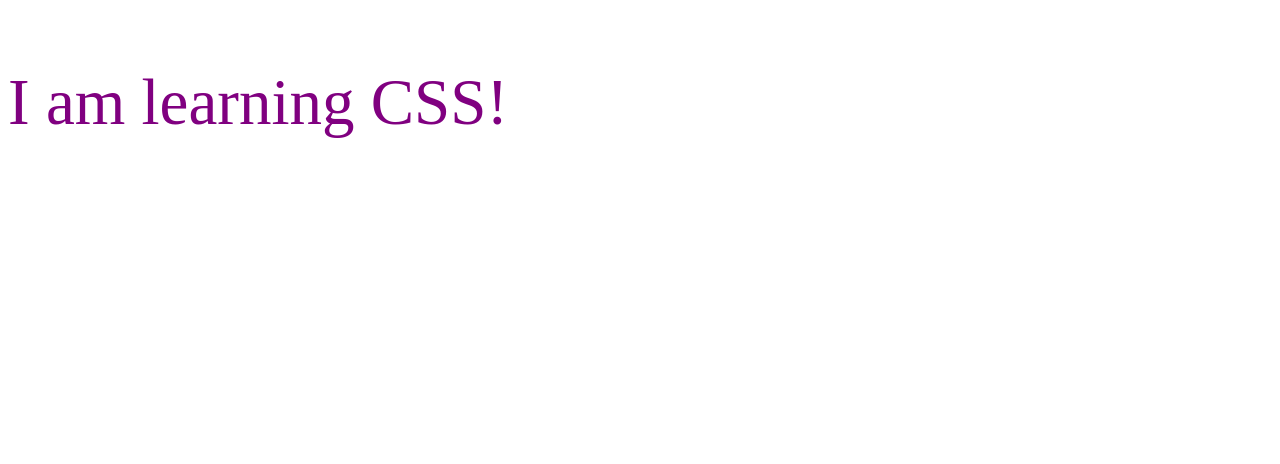
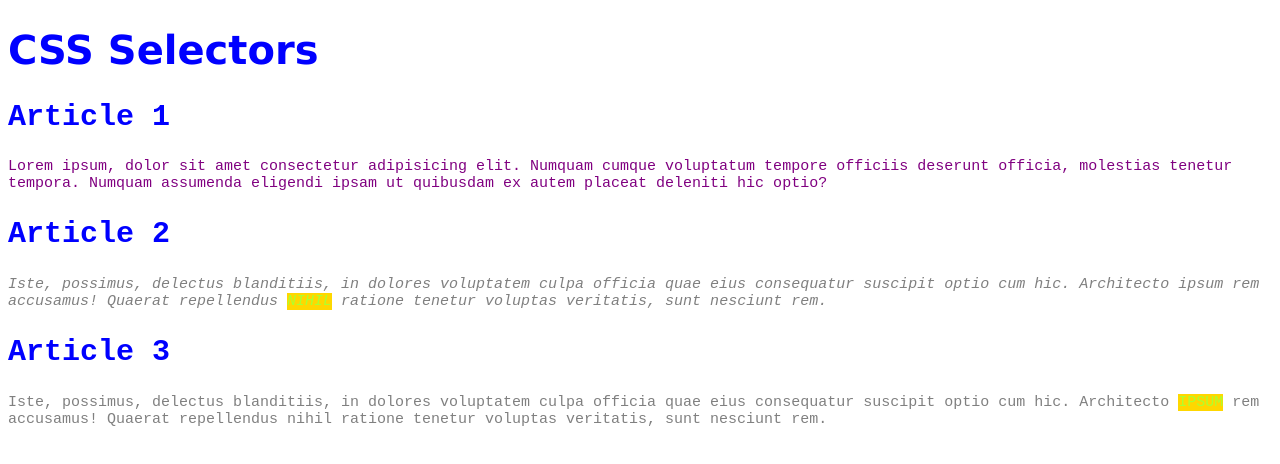
Before and after one commit to YAHIA-HASSAN/mern-stack, a plain HTML site: page #02- CSS/index.html in a window 1280 px wide. Drawn offline with Linux system fonts and the light colour scheme.

Commit message:
selectors

```diff
--- a/#02- CSS/index.html
+++ b/#02- CSS/index.html
@@ -1,12 +1,51 @@
 <!DOCTYPE html>
 <html lang="en">
+
 <head>
     <meta charset="UTF-8">
+    <meta http-equiv="X-UA-Compatible" content="IE=edge">
     <meta name="viewport" content="width=device-width, initial-scale=1.0">
-    <title>Document</title>
+    <title>CSS Selectors</title>
     <link rel="stylesheet" href="style.css">
 </head>
+
 <body>
-    <p>I am learning CSS!</p>
+    <header>
+        <h1>CSS Selectors</h1>
+    </header>
+    <main>
+        <article>
+            <h2>Article 1</h2>
+            <p>Lorem ipsum, dolor sit amet consectetur adipisicing elit. Numquam cumque voluptatum tempore officiis
+                deserunt
+                officia, molestias tenetur tempora. Numquam assumenda eligendi ipsam ut quibusdam ex autem placeat
+                deleniti
+                hic optio?</p>
+        </article>
+        <article>
+            <h2>Article 2</h2>
+            <p id="second" class="gray">Iste, possimus, delectus blanditiis, in dolores voluptatem culpa officia quae
+                eius
+                consequatur
+                suscipit optio
+                cum hic. Architecto ipsum rem accusamus! Quaerat repellendus <span class="highlight">nihil</span>
+                ratione tenetur voluptas
+                veritatis,
+                sunt
+                nesciunt rem.</p>
+        </article>
+        <article>
+            <h2>Article 3</h2>
+            <p class="gray">Iste, possimus, delectus blanditiis, in dolores voluptatem culpa officia quae eius
+                consequatur
+                suscipit optio
+                cum hic. Architecto <span class="highlight">ipsum</span> rem accusamus! Quaerat repellendus nihil
+                ratione tenetur voluptas
+                veritatis,
+                sunt
+                nesciunt rem.</p>
+        </article>
+    </main>
 </body>
+
 </html>
--- a/#02- CSS/style.css
+++ b/#02- CSS/style.css
@@ -1,4 +1,29 @@
+*{
+    color: greenyellow;
+}
+html{
+    font-size: 20px;
+}
+body{
+    font-family: 'Lucida Sans', 'Lucida Sans Regular', 'Lucida Grande', 'Lucida Sans Unicode', Geneva, Verdana, sans-serif;
+}
+main{
+    font-family: monospace;
+}
 p{
-    font-size: 65px;
+    font-size: 15px;
     color: purple;
 }
+h1, h2{
+    color: blue;
+}
+p span{
+    text-transform: uppercase;
+    background-color: gold;
+}
+.gray{
+    color: gray;
+}
+#second{
+    font-style: italic;
+}
```
